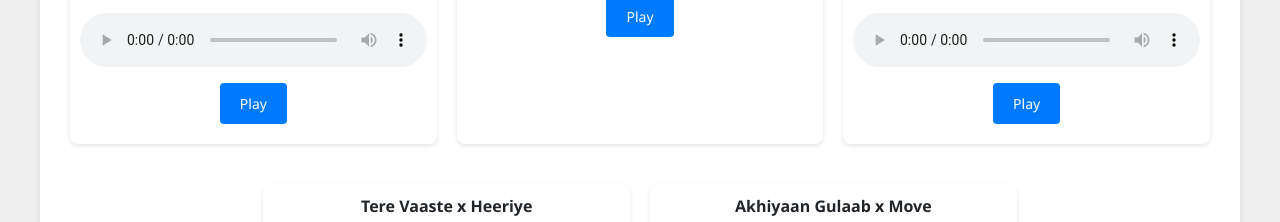
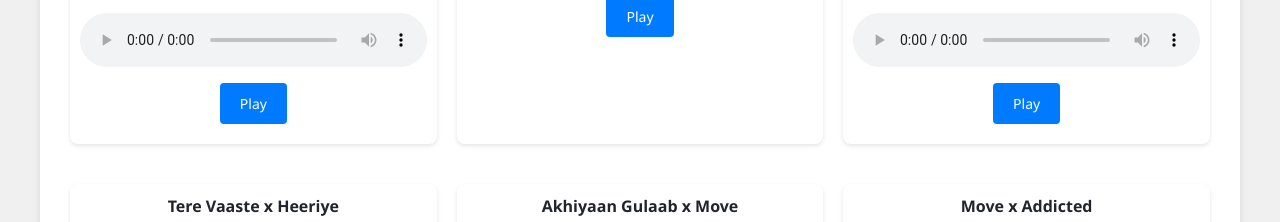
Before and after one commit to sanaxamjad/DJ, a plain HTML site: page index.html in a window 1280 px wide. Shown: the part 3471-3693 px from the top of the page. Drawn offline with nearby package versions, Linux system fonts and the light colour scheme.

Commit message:
DJ Edit (09/18)

```diff
--- a/index.html
+++ b/index.html
@@ -143,7 +143,8 @@
             { title: "True Stories x Just Wanna Rock", mix: "jwrts.wav", albumArt: "jwrts.png" },
             { title: "Rich Baby Daddy x Diliwali Girlfriend", mix: "rbddg1.wav", albumArt: "rbddg.png" },
             { title: "Tere Vaaste x Heeriye", mix: "tvh.wav", albumArt: "tvh.png" },
-            { title: "Akhiyaan Gulaab x Move", mix: "agm.wav", albumArt: "djsanzlogo.jpg" }
+            { title: "Akhiyaan Gulaab x Move", mix: "agm.wav", albumArt: "djsanzlogo.jpg" },
+            { title: "Move x Addicted", mix: "addicted.wav", albumArt: "addicted.png"}
         ];
 
         // Function to display mixes
```
Also changed, not shown: addicted.png (added), 1 other file.
